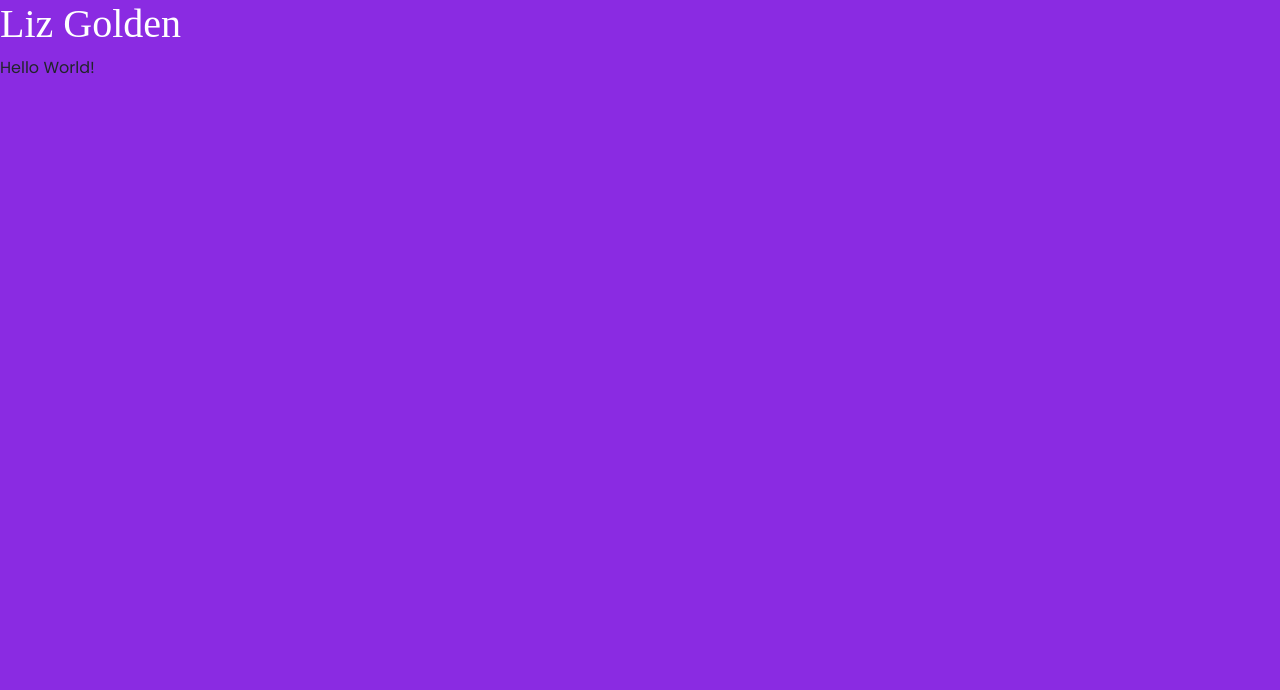
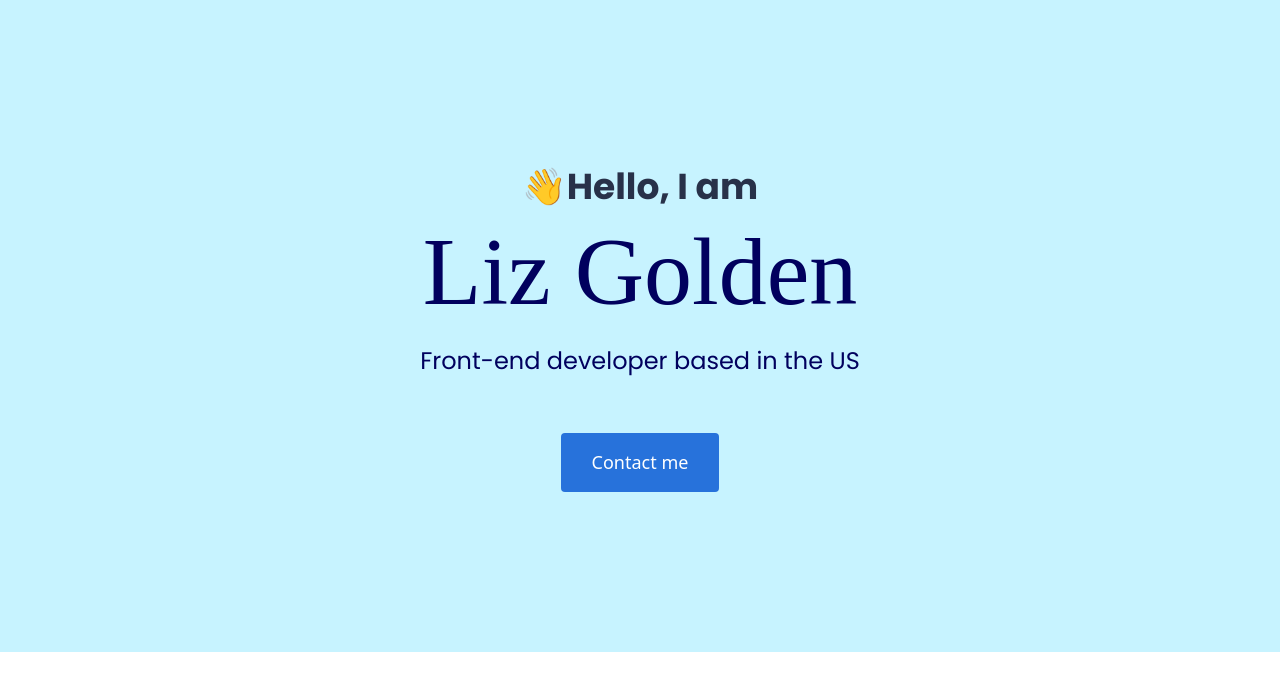
Before and after one commit to EcGolden22/Portfolio-project, a plain HTML site: page index.html in a window 1280 px wide. Drawn offline with nearby package versions, Linux system fonts and the light colour scheme; a web font is replaced by a local one.

Commit message:
Finished base work on the Hero

```diff
--- a/index.html
+++ b/index.html
@@ -19,7 +19,6 @@
       integrity="sha384-YvpcrYf0tY3lHB60NNkmXc5s9fDVZLESaAA55NDzOxhy9GkcIdslK1eN7N6jIeHz"
       crossorigin="anonymous"
     ></script>
-
     <script
       src="https://kit.fontawesome.com/47201241d9.js"
       crossorigin="anonymous"
@@ -30,7 +29,13 @@
     <title>My portfolio</title>
   </head>
   <body>
-    <h1>Liz Golden</h1>
-    <p>Hello World!</p>
+    <div class="hero">
+      <p>👋Hello, I am</p>
+      <h1>Liz Golden</h1>
+      <h2 class="mb-5">Front-end developer based in the US</h2>
+      <div>
+        <a href="#" class="btn btn-branding">Contact me</a>
+      </div>
+    </div>
   </body>
 </html>
--- a/styles/portfolio.css
+++ b/styles/portfolio.css
@@ -1,12 +1,44 @@
-body {
-  background-color: blueviolet;
+:root {
+  --branding-color: #2772db;
+  --secondary-color: #c7f3ff;
+}
+
+.hero {
+  background-color: var(--secondary-color);
+  text-align: center;
+  padding: 160px 20px;
+}
+
+h1,
+h2 {
+  color: #01005e;
+  font-family: "Mystery Quest", serif;
 }
 
 h1 {
-  color: white;
-  font-family: "Mystery Quest", serif;
+  font-size: 96px;
 }
 
-p {
+.hero p {
   font-family: "Poppins", serif;
+  font-size: 36px;
+  font-weight: bold;
+  margin: 0;
+  color: #283149;
 }
+
+.hero h2 {
+  font-family: "Poppins", serif;
+  font-weight: normal;
+  font-size: 24px;
+  line-height: 2;
+}
+
+.btn-branding {
+  background-color: var(--branding-color);
+  border-radius: 4px;
+  color: white;
+  font-size: 18px;
+  line-height: 27px;
+  padding: 15px 30px;
+}
```
